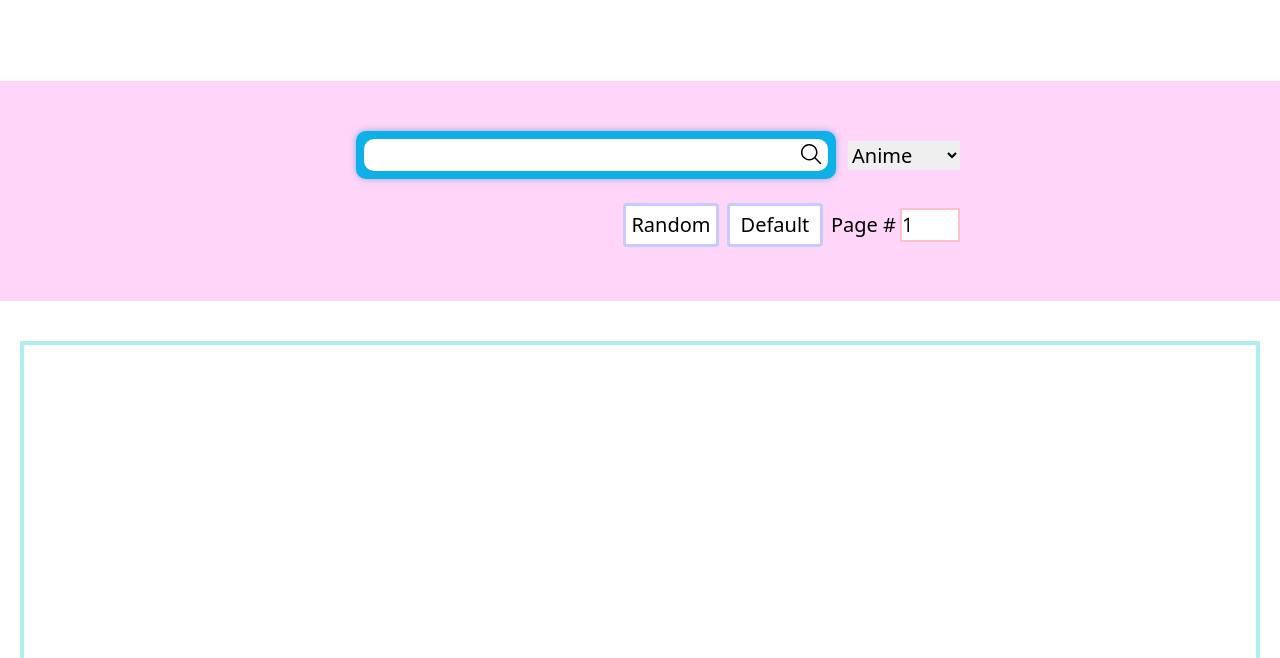
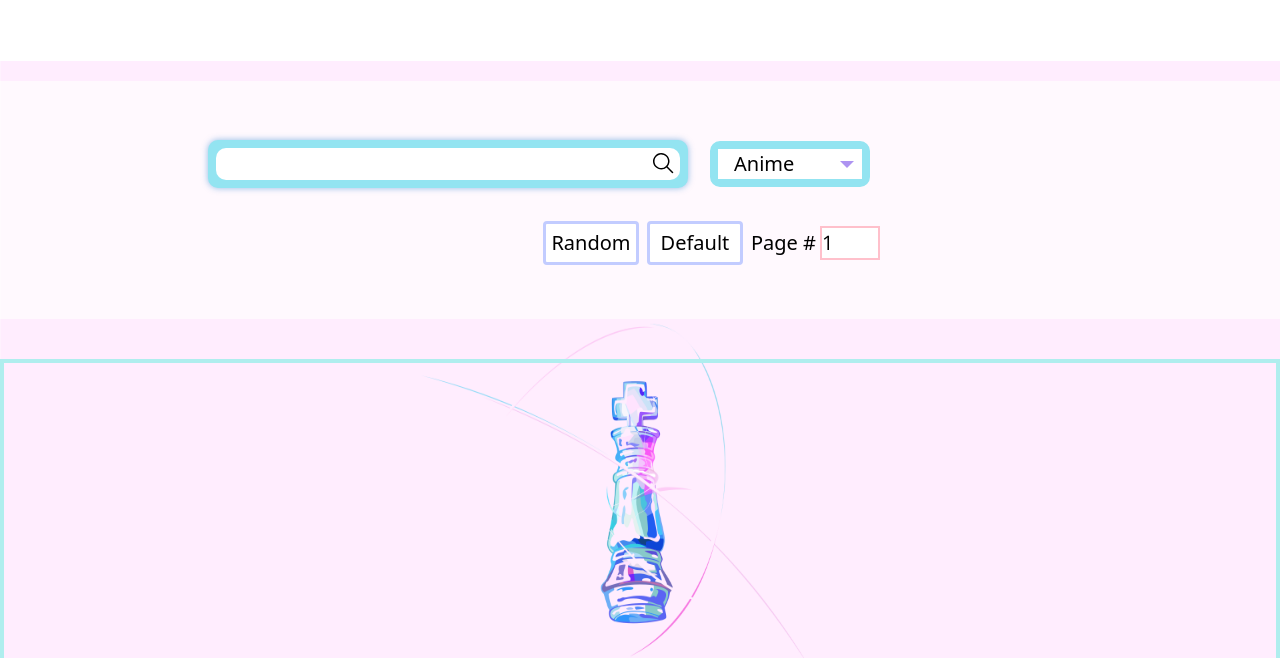
Before and after one commit to tophublock/anime-quote-app, a website with bundled scripts: page index.html in a window 1280 px wide. Shown: the part 167-825 px from the top of the page. Built offline with nearby package versions, Linux system fonts and the light colour scheme.

Commit message:
Make interactive select box and add background

```diff
--- a/css/output.css
+++ b/css/output.css
@@ -630,6 +630,15 @@ video {
   padding: 0.25rem;
 }
 
+/* Custom Variables */
+
+:root {
+  --input-bg-color: hsla(188, 77%, 76%, 1);
+  --input-bg-dark-color: hsla(188, 59%, 57%, 1);
+  --input-border-color: hsla(188, 77%, 76%, 1);
+  --input-accent-color: hsla(257, 77%, 76%, 1);
+}
+
 /* Spacing/Placement */
 
 body {
@@ -679,6 +688,10 @@ input {
   border: 2px solid pink;
 }
 
+/* Cool link effect */
+
+/* https://codepen.io/internette/pen/PRzmMZ */
+
 a {
   display: block;
   font-weight: bold;
@@ -709,33 +722,29 @@ a:hover {
   margin: 0.5em;
 }
 
-.search-container-top {
+.search-container-top, .search-container-bottom {
   width: 50%;
   display: flex;
   flex-direction: row;
   justify-content: flex-end;
   align-items: center;
-}
-
-.search-container-bottom {
-  width: 50%;
-  display: flex;
-  flex-direction: row;
-  justify-content: flex-end;
-  align-items: center;
+  padding-right: 5rem;
 }
 
 .quotes-container {
-  min-width: 400px;
-  min-height: 400px;
+  /* min-width: 400px; */
+  /* min-height: 400px; */
+  padding: 1rem;
+  margin: 0rem;
+  width: 100%;
+  min-height: 600px;
   display: grid;
-  grid-template-columns: repeat(4, 1fr);
-  grid-template-rows: repeat(4, 1fr);
-  -moz-column-gap: 1.15em;
-       column-gap: 1.15em;
-  row-gap: 1.15em;
-  margin: 1em;
-  border: 4px solid paleturquoise;
+  grid-template-columns: repeat(5, 1fr);
+  grid-template-rows: repeat(2, 1fr);
+  -moz-column-gap: 0.5rem;
+       column-gap: 0.5rem;
+  row-gap: 1.25rem;
+  justify-items: center;
 }
 
 .quote-card {
@@ -778,14 +787,27 @@ input {
 
 /* Borders and background */
 
+main {
+  background-image: url("./../assets/background.png");
+  background-repeat: no-repeat;
+  background-position: center;
+  background-size: 100% 100%;
+}
+
 .search-container {
-  background-color: hsla(307, 100%, 92%, 1);
+  /* background-color: hsla(307, 100%, 92%,Ei 0.5); */
+  background-color: hsla(175, 100%, 100%, 0.7);
+}
+
+.quotes-container {
+  border: 4px solid paleturquoise;
 }
 
 .quote-card {
-  min-width: 150px;
-  min-height: 150px;
-  max-width: 300px;
+  min-width: 250px;
+  min-height: 250px;
+  font-size: 1.15rem;
+  /* max-width: 400px; */
   position: relative;
   display: flex;
   flex-direction: column;
@@ -815,13 +837,14 @@ input {
   position: relative;
   display: flex;
   flex-direction: row;
-  background: hsla(195, 89%, 48%, 1);
+  background-color: var(--input-border-color);
+  /* background: hsla(195, 89%, 48%, 1); */
   border-radius: 10px;
   box-shadow:  0 0 6px hsla(207, 73%, 46%, 0.5);
 }
 
 .search-bar input {
-  width: 100%;
+  width: 30rem;
   margin: 0;
   padding: 0 0 0 0.5rem;
   border: none;
@@ -848,6 +871,95 @@ input {
 .search-bar button:hover {
   background-image: url("./../assets/arrow-left.svg");
   transform: rotateZ(180deg);
+}
+
+/* Dropdown Select */
+
+.select div {
+  margin: 0 0;
+}
+
+.select-hidden {
+  visibility: hidden;
+  padding: 0 1rem 0 1rem;
+}
+
+.select {
+  width: 10rem;
+  display: inline-block;
+  position: relative;
+  background-color: var(--input-bg-color);
+  cursor: pointer;
+  border: 0.5rem solid var(--input-border-color);
+  font-size: 1.25rem;
+  text-align: left;
+  border-radius: 10px;
+}
+
+.select-styled {
+  padding-left: 1rem;
+  position: absolute;
+  top: 0;
+  right: 0;
+  bottom: 0;
+  left: 0;
+  background-color: white;
+  transition: all 0.2s ease-in;
+}
+
+/* Carrot */
+
+.select-styled:after {
+  content:"";
+  width: 0;
+  height: 0;
+  border: 7px solid transparent;
+  border-color: var(--input-accent-color) transparent transparent transparent;
+  position: absolute;
+  top: 0.75rem;
+  right: 0.5rem;
+}
+
+.select-styled:hover {
+  background-color: var(--input-bg-dark-color);
+}
+
+.select-styled:active, .select-styled.active {
+  backgorund-color: var(--input-bg-dark-color);
+}
+
+/* Flip mock chevron/triangle */
+
+.select-styled:active:after, .select-styled.active:after {
+  top: 0.25rem;
+  border-color: transparent transparent var(--input-accent-color) transparent;
+}
+
+.select-options {
+  display: none;
+  position: absolute;
+  top: 100%;
+  right: 0;
+  left: 0;
+  z-index: 999;
+  margin: 0 0;
+  padding: 0 0;
+  list-style: none;
+  background-color: var(--input-bg-dark-color);
+}
+
+.select-options li {
+  margin: 0 0;
+  /* padding: 0 10px; */
+  padding: 12px 0;
+  text-indent: 15px;
+  border-top: 1px solid var(--input-bg-color);
+}
+
+.select-options li:hover {
+  color: white;
+  /* color: var(--input-bg-color); */
+  background: var(--input-accent-color);
 }
 
 /* Card */
--- a/css/styles.css
+++ b/css/styles.css
@@ -1,6 +1,15 @@
 @tailwind base;
 @tailwind components;
 @tailwind utilities;
+
+/* Custom Variables */
+
+:root {
+    --input-bg-color: hsla(188, 77%, 76%, 1);
+    --input-bg-dark-color: hsla(188, 59%, 57%, 1);
+    --input-border-color: hsla(188, 77%, 76%, 1);
+    --input-accent-color: hsla(257, 77%, 76%, 1);
+}
 
 /* Spacing/Placement */
 
@@ -50,6 +59,8 @@ input {
     border: 2px solid pink;
 }
 
+/* Cool link effect */
+/* https://codepen.io/internette/pen/PRzmMZ */
 a {
     display: block;
     font-weight: bold;
@@ -80,32 +91,28 @@ a:hover {
     margin: 0.5em;
 }
 
-.search-container-top {
+.search-container-top, .search-container-bottom {
     width: 50%;
     display: flex;
     flex-direction: row;
     justify-content: flex-end;
     align-items: center;
-}
-
-.search-container-bottom {
-    width: 50%;
-    display: flex;
-    flex-direction: row;
-    justify-content: flex-end;
-    align-items: center;
+    padding-right: 5rem;
 }
 
 .quotes-container {
-    min-width: 400px;
-    min-height: 400px;
+    /* min-width: 400px; */
+    /* min-height: 400px; */
+    padding: 1rem;
+    margin: 0rem;
+    width: 100%;
+    min-height: 600px;
     display: grid;
-    grid-template-columns: repeat(4, 1fr);
-    grid-template-rows: repeat(4, 1fr);
-    column-gap: 1.15em;
-    row-gap: 1.15em;
-    margin: 1em;
-    border: 4px solid paleturquoise;
+    grid-template-columns: repeat(5, 1fr);
+    grid-template-rows: repeat(2, 1fr);
+    column-gap: 0.5rem;
+    row-gap: 1.25rem;
+    justify-items: center;
 }
 
 .quote-card {
@@ -146,14 +153,27 @@ input {
 }
 
 /* Borders and background */
+main {
+    background-image: url("./../assets/background.png");
+    background-repeat: no-repeat;
+    background-position: center;
+    background-size: 100% 100%;
+}
+
 .search-container {
-    background-color: hsla(307, 100%, 92%, 1);
+    /* background-color: hsla(307, 100%, 92%,Ei 0.5); */
+    background-color: hsla(175, 100%, 100%, 0.7);
+}
+
+.quotes-container {
+    border: 4px solid paleturquoise;
 }
 
 .quote-card {
-    min-width: 150px;
-    min-height: 150px;
-    max-width: 300px;
+    min-width: 250px;
+    min-height: 250px;
+    font-size: 1.15rem;
+    /* max-width: 400px; */
     position: relative;
     display: flex;
     flex-direction: column;
@@ -182,13 +202,14 @@ input {
     position: relative;
     display: flex;
     flex-direction: row;
-    background: hsla(195, 89%, 48%, 1);
+    background-color: var(--input-border-color);
+    /* background: hsla(195, 89%, 48%, 1); */
     border-radius: 10px;
     box-shadow:  0 0 6px hsla(207, 73%, 46%, 0.5);
 }
 
 .search-bar input {
-    width: 100%;
+    width: 30rem;
     margin: 0;
     padding: 0 0 0 0.5rem;
     border: none;
@@ -215,6 +236,93 @@ input {
 .search-bar button:hover {
     background-image: url("./../assets/arrow-left.svg");
     transform: rotateZ(180deg);
+}
+
+/* Dropdown Select */
+
+.select div {
+    margin: 0 0;
+}
+
+.select-hidden {
+    visibility: hidden;
+    padding: 0 1rem 0 1rem;
+}
+
+.select {
+    width: 10rem;
+    display: inline-block;
+    position: relative;
+    background-color: var(--input-bg-color);
+    cursor: pointer;
+    border: 0.5rem solid var(--input-border-color);
+    font-size: 1.25rem;
+    text-align: left;
+    border-radius: 10px;
+}
+
+.select-styled {
+    padding-left: 1rem;
+    position: absolute;
+    top: 0;
+    right: 0;
+    bottom: 0;
+    left: 0;
+    background-color: white;
+    transition: all 0.2s ease-in;
+}
+
+/* Carrot */
+.select-styled:after {
+    content:"";
+    width: 0;
+    height: 0;
+    border: 7px solid transparent;
+    border-color: var(--input-accent-color) transparent transparent transparent;
+    position: absolute;
+    top: 0.75rem;
+    right: 0.5rem;
+}
+
+.select-styled:hover {
+    background-color: var(--input-bg-dark-color);
+}
+
+.select-styled:active, .select-styled.active {
+    backgorund-color: var(--input-bg-dark-color);
+}
+
+/* Flip mock chevron/triangle */
+.select-styled:active:after, .select-styled.active:after {
+    top: 0.25rem;
+    border-color: transparent transparent var(--input-accent-color) transparent;
+}
+
+.select-options {
+    display: none;
+    position: absolute;
+    top: 100%;
+    right: 0;
+    left: 0;
+    z-index: 999;
+    margin: 0 0;
+    padding: 0 0;
+    list-style: none;
+    background-color: var(--input-bg-dark-color);
+}
+
+.select-options li {
+    margin: 0 0;
+    /* padding: 0 10px; */
+    padding: 12px 0;
+    text-indent: 15px;
+    border-top: 1px solid var(--input-bg-color);
+}
+
+.select-options li:hover {
+    color: white;
+    /* color: var(--input-bg-color); */
+    background: var(--input-accent-color);
 }
 
 /* Card */
--- a/src/main.js
+++ b/src/main.js
@@ -1,6 +1,7 @@
 import * as CONST from './constants.js';
 import AnimeChanService from './animechan_service.js';
 import QuoteCard from './quote.js';
+import styleSelect from './select.js';
 
 const wrapper = new AnimeChanService();
 
@@ -75,19 +76,12 @@ $('#default-btn').bind('click', () => {
 });
 
 $('#random-btn').bind('click', () => {
-    console.log('random clicked');
     clearQuotesContainer();
     wrapper.getRandomQuote().then((quotes) => {
         addQuotesToContainer(quotes);
     });
 });
 
-// $('#search-text').bind('focus', () => {
-//     if ($(this).val() === '') {
-//         const url = './../assets/search.svg';
-//         $('#search-btn').css('background-image', `url('${url}')`);
-//     } else {
-//         const url = './assets/x-circle.svg';
-//         $('#search-btn').css('background-image', `url('${url}')`);
-//     }
-// });
+$('select').each((idx, el) => {
+    styleSelect($(el));
+});
--- /dev/null
+++ b/src/select.js
@@ -0,0 +1,64 @@
+// https://codepen.io/wallaceerick/pen/ctsCz
+
+export default function styleSelect($select) {
+    const $options = $select.children('option');
+    $select.addClass('select-hidden');
+    const selectClass = 'select';
+    $select.wrap(`<div class="${selectClass}"></div>`);
+    $select.after('<div class="select-styled"></div>');
+
+    const $styledSelect = $select.next('div.select-styled');
+    $styledSelect.text($options.eq(0).text());
+
+    // Make drop-down list
+    const $list = $('<ul />', { class: 'select-options' });
+    $list.insertAfter($styledSelect);
+
+    // Add options to list
+    for (let i = 0; i < $options.length; i++) {
+        $('<li />', {
+            text: $options.eq(i).text(),
+            rel: $options.eq(i).val(),
+        }).appendTo($list);
+    }
+
+    const $listItems = $list.children('li');
+
+    // Show list when styled div is clicked, or toggle hide
+    $styledSelect.bind('click', (e) => {
+        e.stopPropagation();
+        const $this = $(e.currentTarget);
+        $('div.select-styled.active').each((idx, el) => {
+            $(el).removeClass('active').next('ul.select-options').hide();
+        });
+        $this.toggleClass('active').next('ul.select-options').toggle();
+    });
+
+    // $styledSelect.click(function (e) {
+    //     e.stopPropagation();
+    //     $('div.select-styled.active').each(function () {
+    //         $(this).removeClass('active').next('ul.select-options').hide();
+    //     });
+    //     $(this).toggleClass('active').next('ul.select-options').toggle();
+    // });
+
+    $listItems.click((e) => {
+        e.stopPropagation();
+        const $this = $(e.currentTarget);
+        $styledSelect.text($this.text()).removeClass('active');
+        $select.val($this.attr('rel'));
+        $list.hide();
+    });
+
+    // $listItems.click(function(e) {
+    //     e.stopPropagation();
+    //     $styledSelect.text($(this).text()).removeClass('active');
+    //     $select.val($(this).attr('rel'));
+    //     $list.hide();
+    // });
+
+    $(document).click(() => {
+        $styledSelect.removeClass('active');
+        $list.hide();
+    });
+}
```
Also changed, not shown: index.html (+1 -0 lines), assets/background.png (added).
